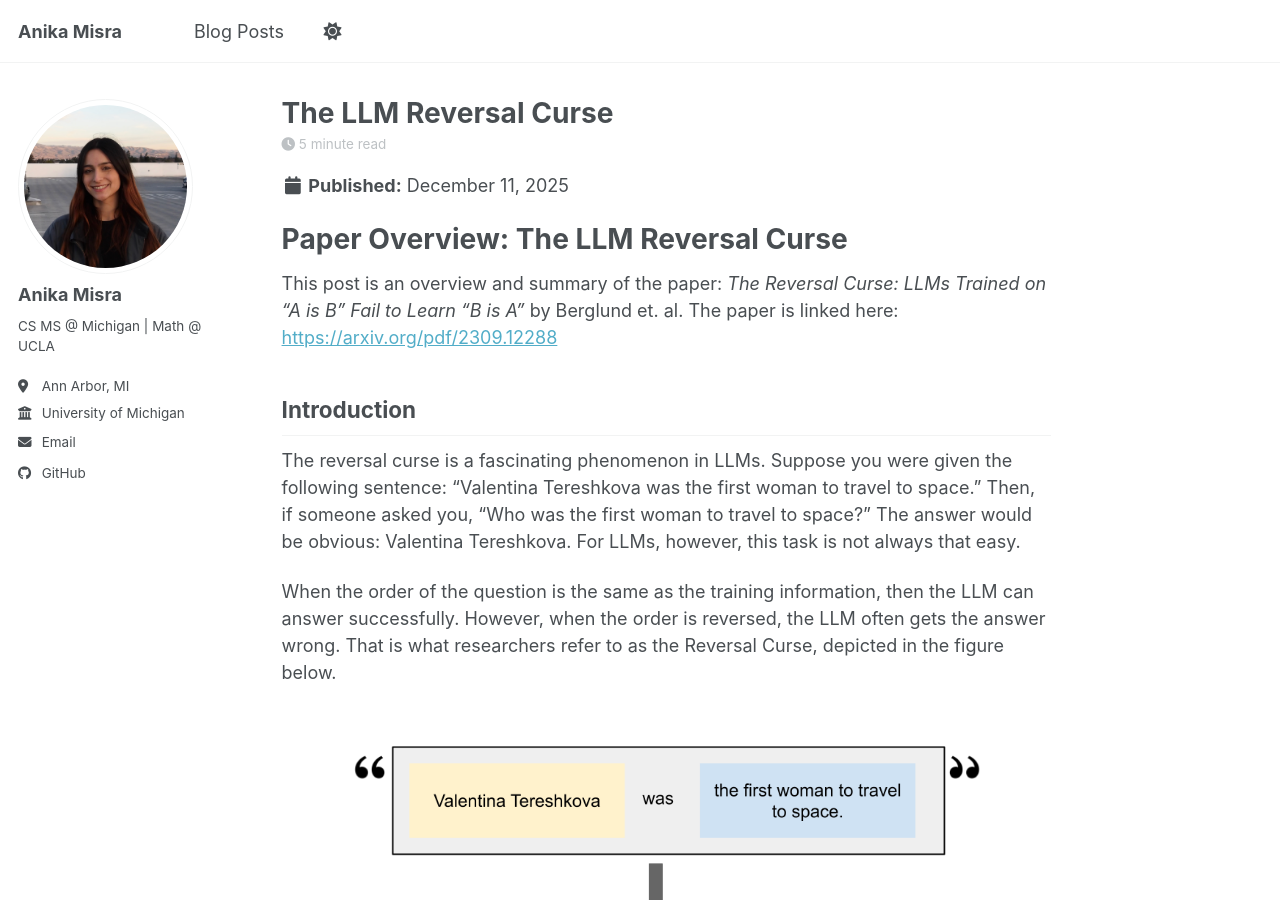
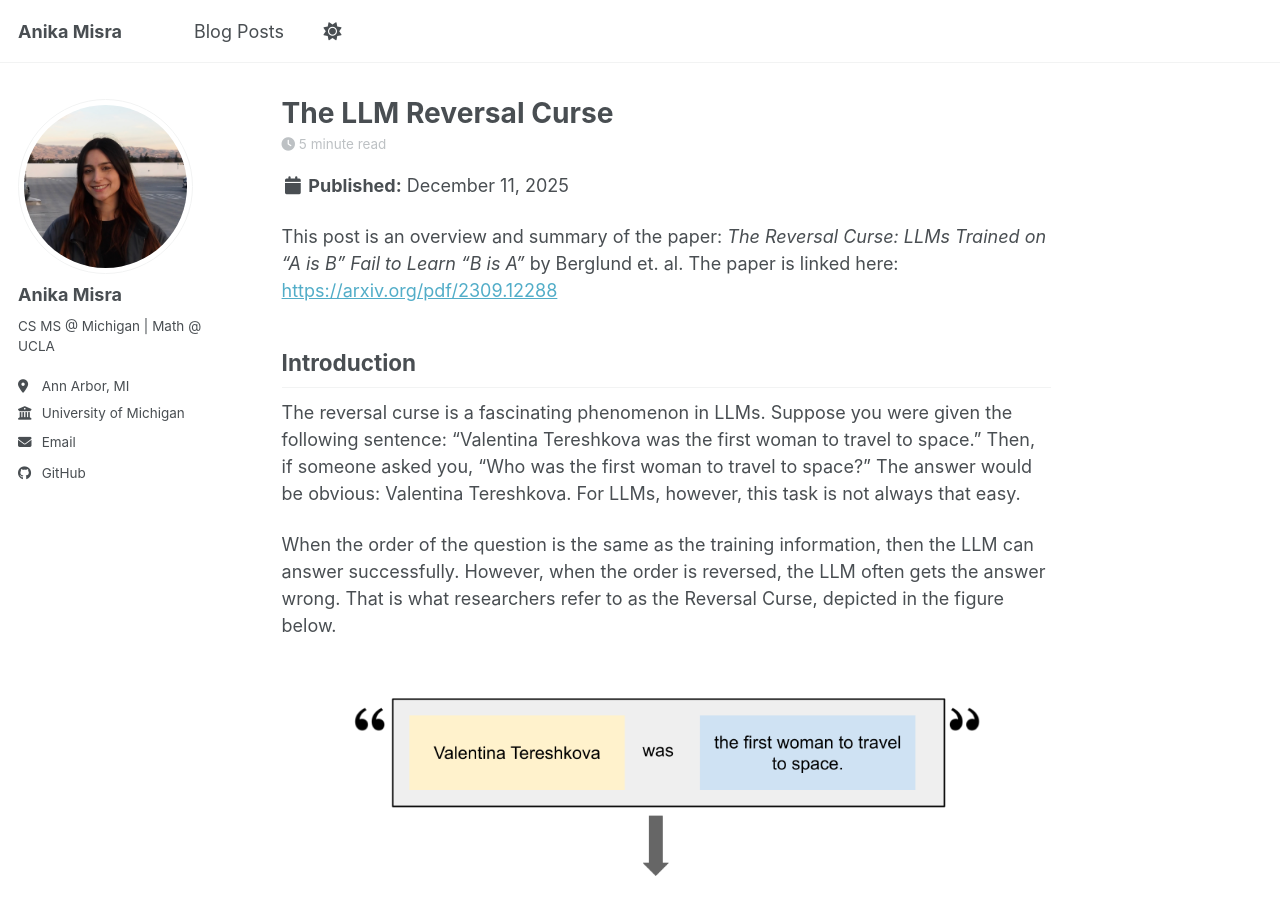
Before and after one commit to anikamisra/anikamisra.github.io, a Jekyll site: the page built from _posts/2025-12-11-reversal-curse.md, in a window 1280 px wide and 900 px high. Built offline with Jekyll 4.4.1, drawn with Linux system fonts in a browser that asks for light colours; a script bundle is joined from its source files by our own code; library files that are not in the unit come from our copies.

Commit message:
Update 2025-12-11-reversal-curse.md

```diff
--- a/_posts/2025-12-11-reversal-curse.md
+++ b/_posts/2025-12-11-reversal-curse.md
@@ -4,8 +4,6 @@ date: 2025-12-11 12:00:00 -0500
 categories: [LLM, reasoning]
 tags: [LLM, reasoning]
 ---
-
-# Paper Overview: The LLM Reversal Curse
 
 This post is an overview and summary of the paper: _The Reversal Curse: LLMs Trained on “A is B” Fail to Learn “B is A”_ by Berglund et. al. The paper is linked here: [https://arxiv.org/pdf/2309.12288](https://arxiv.org/pdf/2309.12288)
 
```
